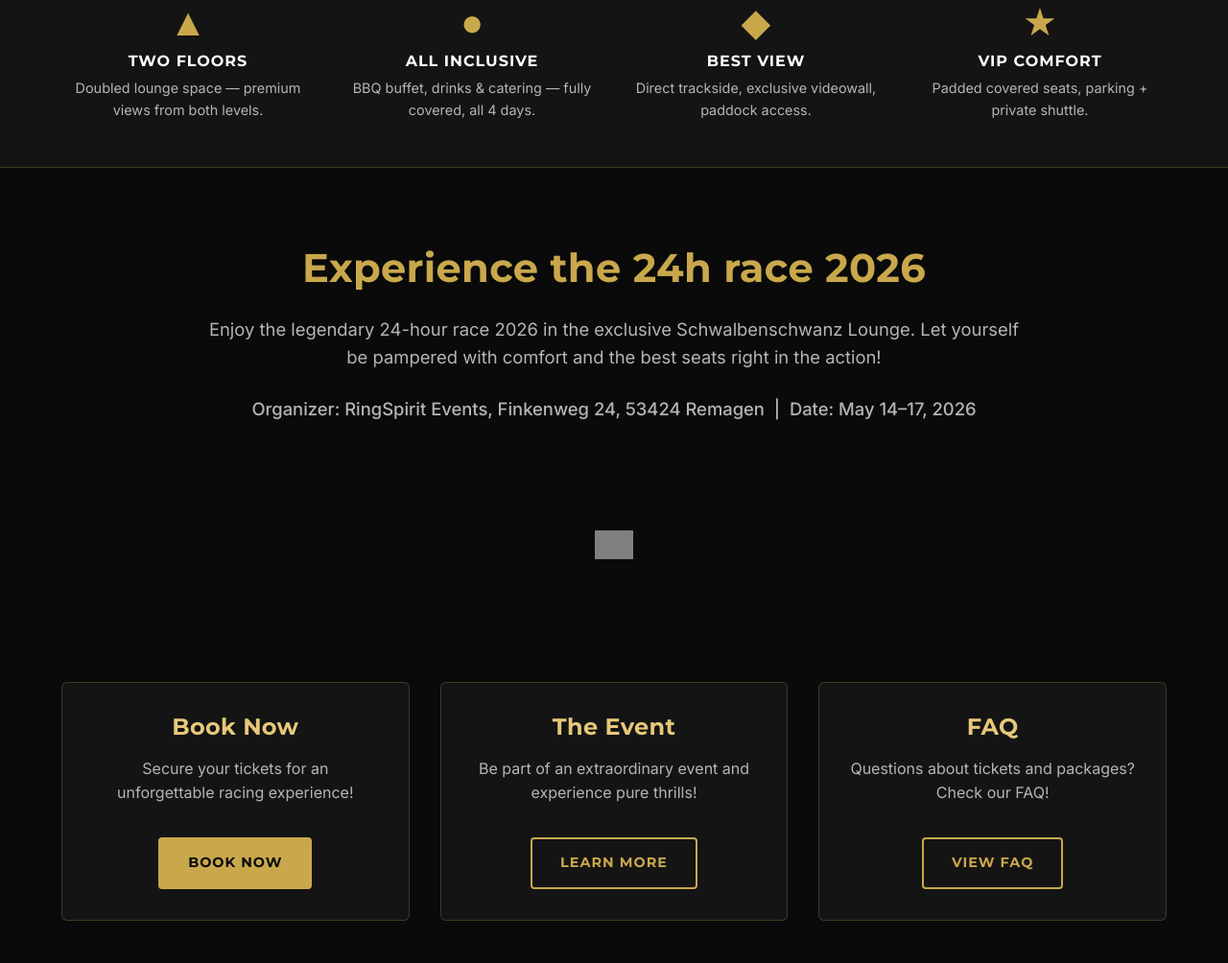
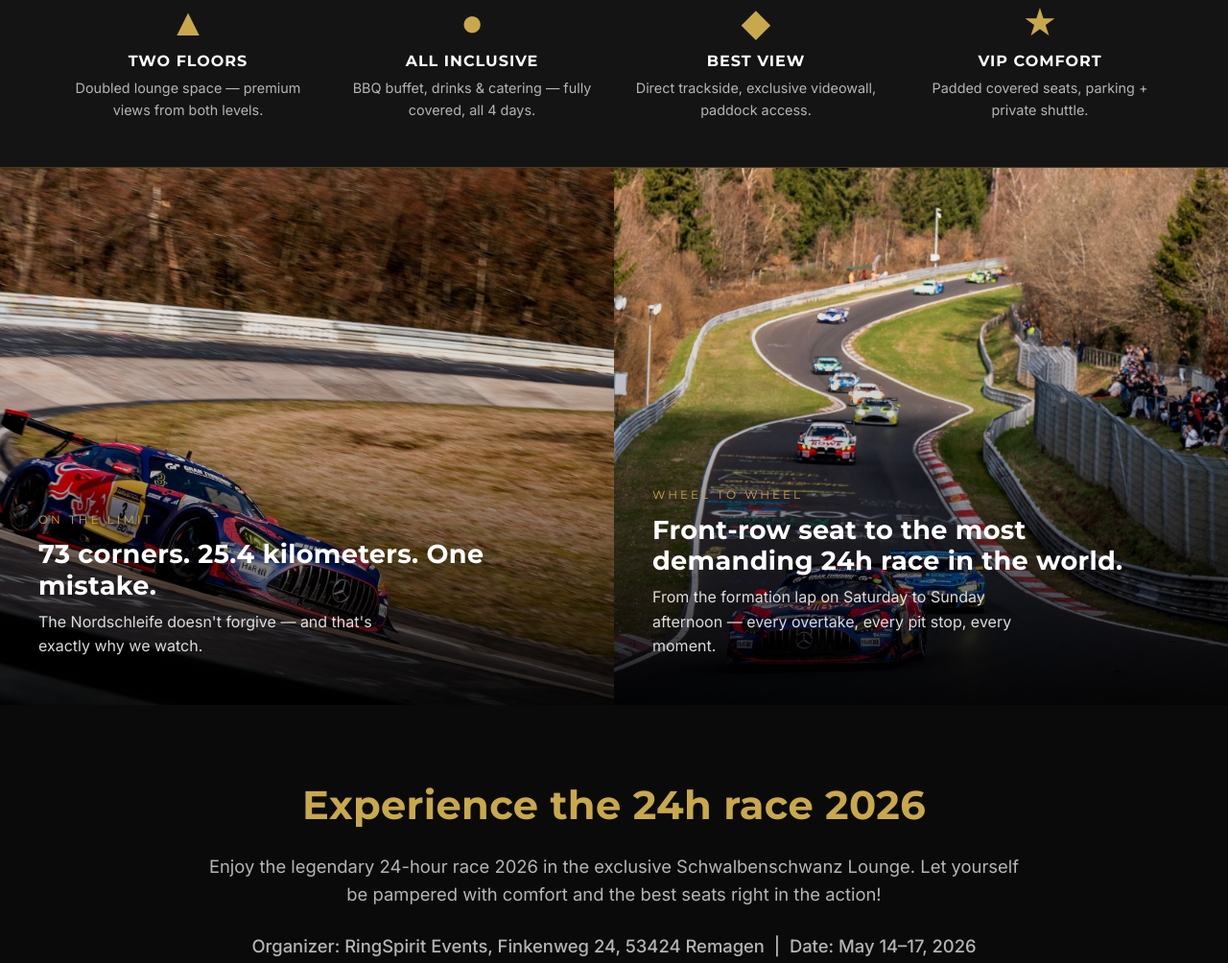
Before and after one commit to nbrtvassistenz-source/schwalbenschwanz-lounge, a plain HTML site: page index.html in a window 1280 px wide. Shown: the part 865-1869 px from the top of the page at 96% size. Drawn offline with Linux system fonts and the light colour scheme; grey boxes are pictures that could not be loaded.

Commit message:
Update index.html

```diff
--- a/index.html
+++ b/index.html
@@ -1,4 +1,3 @@
-
 <!DOCTYPE html>
 <html lang="en">
 <head>
@@ -171,6 +170,49 @@ header{
   color:var(--gold);line-height:1;
 }
 .trust-stat .label{color:var(--muted);font-size:.85rem;text-transform:uppercase;letter-spacing:1.5px;margin-top:.3rem}
+
+/* RACING FEATURE STRIP (atmos-8 + atmos-9) */
+.racing-strip{
+  background:#000;padding:0;position:relative;
+}
+.racing-strip-inner{
+  display:grid;grid-template-columns:1fr 1fr;gap:0;
+  min-height:560px;
+}
+.racing-tile{
+  position:relative;overflow:hidden;
+  background-size:cover;background-position:center;
+  display:flex;align-items:flex-end;
+  min-height:560px;
+}
+.racing-tile::before{
+  content:'';position:absolute;inset:0;
+  background:linear-gradient(to top,rgba(0,0,0,.85) 0%,rgba(0,0,0,.2) 50%,transparent 100%);
+}
+.racing-tile .label{
+  position:relative;z-index:2;padding:3rem 2.5rem;color:#fff;
+}
+.racing-tile .kicker{
+  font-family:'Montserrat',sans-serif;font-size:.75rem;letter-spacing:3px;
+  text-transform:uppercase;color:var(--gold);margin-bottom:.7rem;
+}
+.racing-tile h3{
+  font-family:'Montserrat',sans-serif;font-size:1.7rem;color:#fff;line-height:1.2;
+  margin-bottom:.5rem;font-weight:700;
+}
+.racing-tile p{color:rgba(255,255,255,.85);font-size:1rem;max-width:380px;line-height:1.6}
+.racing-tile.left{background-image:url('./assets/atmos-8.jpg')}
+.racing-tile.right{background-image:url('./assets/atmos-9.jpg')}
+.racing-tile:hover{cursor:default}
+.racing-tile.left::after, .racing-tile.right::after{
+  content:'';position:absolute;inset:0;background:transparent;transition:background .5s;
+}
+@media(max-width:768px){
+  .racing-strip-inner{grid-template-columns:1fr}
+  .racing-tile{min-height:380px}
+  .racing-tile h3{font-size:1.3rem}
+  .racing-tile .label{padding:2rem 1.5rem}
+}
 
 /* TESTIMONIALS */
 .testimonials{background:var(--bg2);padding:5rem 0}
@@ -420,6 +462,26 @@ footer{
   </div>
 </div>
 
+<!-- RACING FEATURE STRIP -->
+<section class="racing-strip">
+  <div class="racing-strip-inner">
+    <div class="racing-tile left">
+      <div class="label">
+        <div class="kicker" data-i18n="strip_kicker1">On the limit</div>
+        <h3 data-i18n="strip_t1">73 corners. 25.4 kilometers. One mistake.</h3>
+        <p data-i18n="strip_p1">The Nordschleife doesn't forgive — and that's exactly why we watch.</p>
+      </div>
+    </div>
+    <div class="racing-tile right">
+      <div class="label">
+        <div class="kicker" data-i18n="strip_kicker2">Wheel to wheel</div>
+        <h3 data-i18n="strip_t2">Front-row seat to the most demanding 24h race in the world.</h3>
+        <p data-i18n="strip_p2">From the formation lap on Saturday to Sunday afternoon — every overtake, every pit stop, every moment.</p>
+      </div>
+    </div>
+  </div>
+</section>
+
 <!-- TEASER -->
 <section>
   <div class="container teaser">
@@ -538,7 +600,7 @@ footer{
         <p data-i18n="testi2_q">"We came as a group of six and it felt like a private event. The lounge balcony directly opposite the videowall is something I haven't seen anywhere else at the Ring. Booking again for 2026."</p>
         <div class="author">
           <div class="avatar">SV</div>
-          <div><div class="who">Sandra V.</div><div class="whence" data-i18n="testi2_w">Returning guest, 2024 & 2025</div></div>
+          <div><div class="who">Sandra V.</div><div class="whence" data-i18n="testi2_w">VIP guest, 2025 (booking again for 2026)</div></div>
         </div>
       </div>
       <div class="testi">
@@ -584,18 +646,6 @@ footer{
         <h3 data-i18n="t2_title">VIP Ticket Children up to 12 (4 Days)</h3>
         <div class="price">€800 <span style="font-size:.9rem;color:var(--muted)">net</span></div>
         <p data-i18n="t2_text">4-day full access for children under 12 to the entire track and Schwalbenschwanz Lounge (Thursday–Sunday) incl. catering.</p>
-        <a href="#" class="btn" data-booking data-i18n="book_now">Book Now</a>
-      </div>
-      <div class="ticket">
-        <h3 data-i18n="t3_title">Day VIP Ticket Children up to 12</h3>
-        <div class="price">€200 <span style="font-size:.9rem;color:var(--muted)">net</span></div>
-        <p data-i18n="t3_text">1-day full access for children under 12 to the entire track and Schwalbenschwanz Lounge incl. catering.</p>
-        <a href="#" class="btn" data-booking data-i18n="book_now">Book Now</a>
-      </div>
-      <div class="ticket">
-        <h3 data-i18n="t4_title">Day VIP Ticket Children up to 6</h3>
-        <div class="price" data-i18n="free">Free</div>
-        <p data-i18n="t4_text">1-day full access for children under 6. Free admission!</p>
         <a href="#" class="btn" data-booking data-i18n="book_now">Book Now</a>
       </div>
       <div class="ticket">
@@ -724,12 +774,18 @@ const translations = {
     atmos_title:"Pure Nürburgring Atmosphere",
     atmos_sub:"200,000+ fans. Legendary corners. The most demanding race in the world — and you in the front row.",
     stat1:"Floors of Lounge", stat2:"All Inclusive", stat3:"Fans on Site", stat4:"Full Circuit",
+    strip_kicker1:"On the limit",
+    strip_t1:"73 corners. 25.4 kilometers. One mistake.",
+    strip_p1:"The Nordschleife doesn't forgive — and that's exactly why we watch.",
+    strip_kicker2:"Wheel to wheel",
+    strip_t2:"Front-row seat to the most demanding 24h race in the world.",
+    strip_p2:"From the formation lap on Saturday to Sunday afternoon — every overtake, every pit stop, every moment.",
     testi_title:"What our 2025 guests said",
     testi_sub:"Honest words from people who experienced the Schwalbenschwanz Lounge first-hand.",
     testi1_q:"\"Best decision we made all year. The view of the track is unmatched, the catering is genuinely premium, and the team thinks of every detail. We were back in the lounge within minutes thanks to the shuttle — zero stress.\"",
     testi1_w:"VIP guest, 24h Nürburgring 2025",
     testi2_q:"\"We came as a group of six and it felt like a private event. The lounge balcony directly opposite the videowall is something I haven't seen anywhere else at the Ring. Booking again for 2026.\"",
-    testi2_w:"Returning guest, 2024 & 2025",
+    testi2_w:"VIP guest, 2025 (booking again for 2026)",
     testi3_q:"\"As a long-time 24h fan I was sceptical about VIP packages. The Schwalbenschwanz proved me wrong — the access, the food, the atmosphere. Worth every euro.\"",
     testi3_w:"VIP guest 2025, Netherlands",
     hero_title_1:"From 2026:", hero_title_2:"The real 24h feeling on two floors",
@@ -784,12 +840,18 @@ const translations = {
     atmos_title:"Pure Nürburgring sfeer",
     atmos_sub:"200.000+ fans. Legendarische bochten. De zwaarste race ter wereld — en u op de eerste rij.",
     stat1:"Verdiepingen lounge", stat2:"All-Inclusive", stat3:"Fans op locatie", stat4:"Heel circuit",
+    strip_kicker1:"Op de limiet",
+    strip_t1:"73 bochten. 25,4 kilometer. Eén fout.",
+    strip_p1:"De Nordschleife vergeeft niets — en juist daarom kijken we.",
+    strip_kicker2:"Wiel aan wiel",
+    strip_t2:"Eerste rij bij de zwaarste 24-uursrace ter wereld.",
+    strip_p2:"Van de formatieronde op zaterdag tot zondagmiddag — elke inhaalactie, elke pitstop, elk moment.",
     testi_title:"Wat onze gasten van 2025 zeiden",
     testi_sub:"Eerlijke woorden van mensen die de Schwalbenschwanz Lounge zelf hebben beleefd.",
     testi1_q:"\"Beste beslissing van het hele jaar. Het uitzicht op het circuit is ongeëvenaard, de catering écht premium, en het team denkt aan elk detail. Dankzij de shuttle waren we binnen enkele minuten weer in de lounge — geen gedoe.\"",
     testi1_w:"VIP-gast, 24u Nürburgring 2025",
     testi2_q:"\"We kwamen met zes mensen en het voelde als een privé-event. Het balkon van de lounge recht tegenover de videowall heb ik nergens anders bij de Ring gezien. We boeken zeker weer voor 2026.\"",
-    testi2_w:"Terugkerende gast, 2024 & 2025",
+    testi2_w:"VIP-gast 2025, boekt opnieuw voor 2026",
     testi3_q:"\"Als jarenlange 24u-fan was ik sceptisch over VIP-pakketten. De Schwalbenschwanz heeft me overtuigd — de toegang, het eten, de sfeer. Elke euro waard.\"",
     testi3_w:"VIP-gast 2025, Nederland",
     hero_title_1:"Vanaf 2026:", hero_title_2:"Het echte 24u-gevoel op twee verdiepingen",
```
